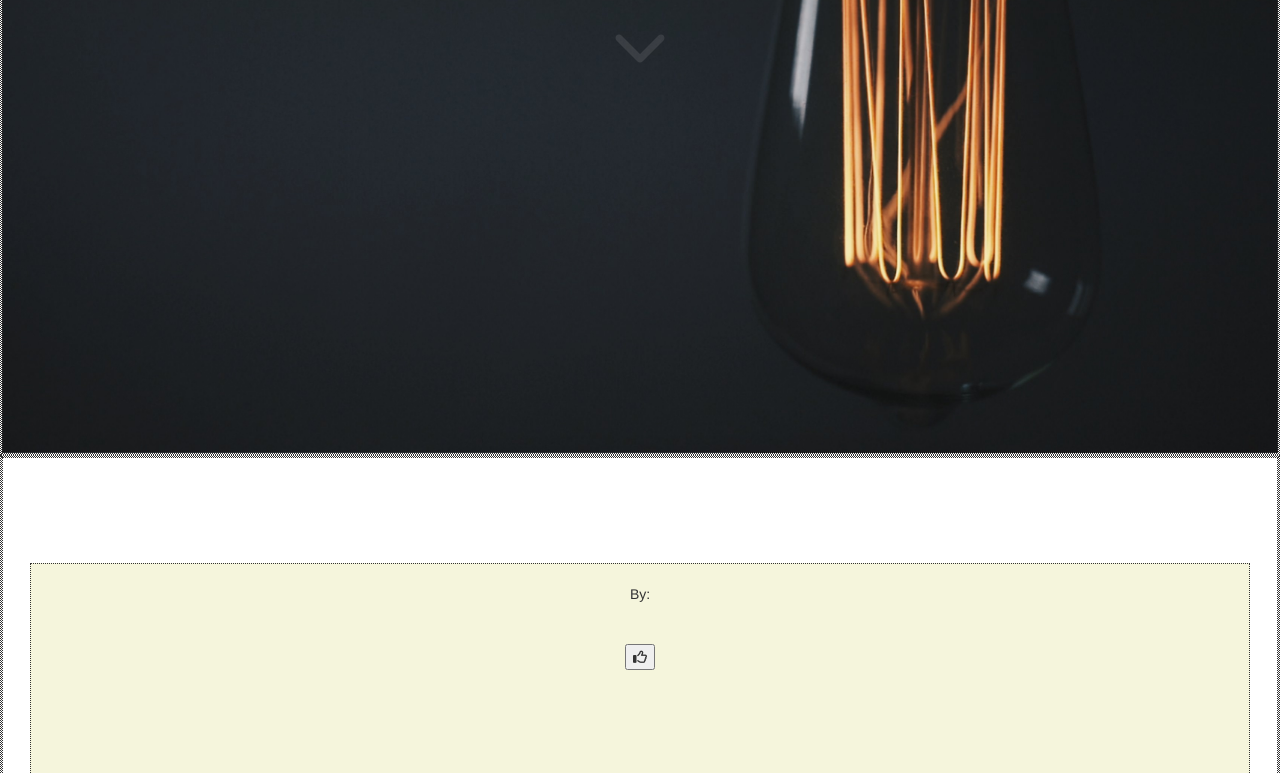
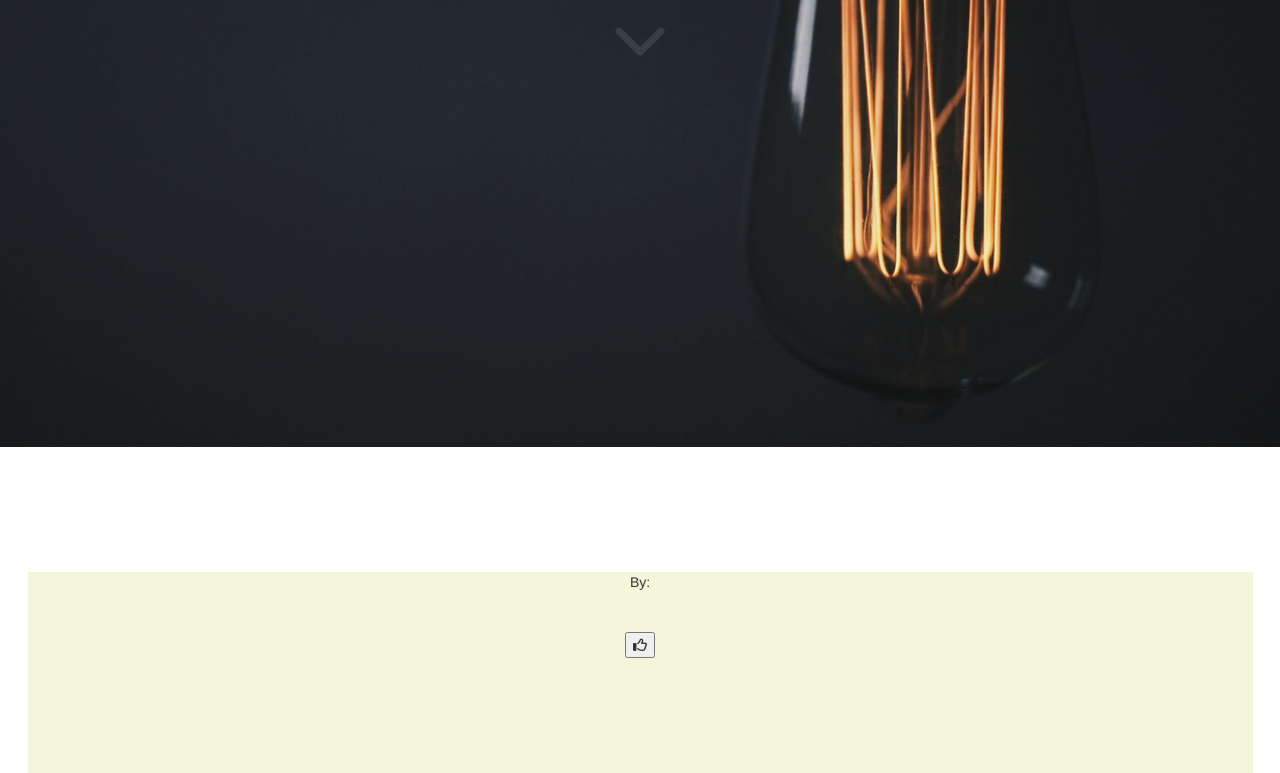
Before and after one commit to Michael-Montgomery/feedback-site, a plain HTML site: page index.html in a window 1280 px wide. Shown: the part 353-1126 px from the top of the page. Drawn offline with nearby package versions, Linux system fonts and the light colour scheme.

Commit message:
additional styling

```diff
--- a/public/css/style.css
+++ b/public/css/style.css
@@ -2,7 +2,7 @@
 /************* TESTING **************/
 
 div {
-    border: 1px dotted;
+
 }
 
 
```
